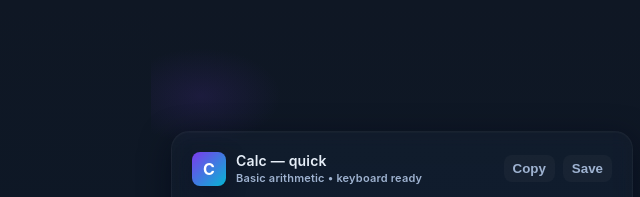
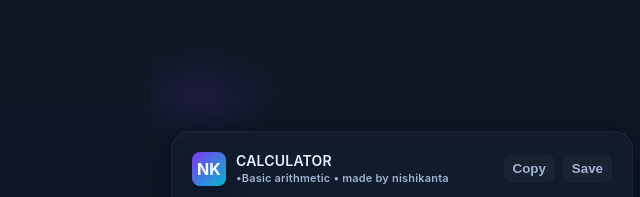
Before and after one commit to nishikantamahato844-prog/Calculater-, a plain HTML site: page index.html in a window 1280 px wide. Shown: the top 197 px of the page, 238-878 px from the left. Drawn offline with Linux system fonts and the light colour scheme.

Commit message:
Update index.html

```diff
--- a/index.html
+++ b/index.html
@@ -3,7 +3,7 @@
 <head>
 <meta charset="utf-8" />
 <meta name="viewport" content="width=device-width,initial-scale=1" />
-<title>Simple Modern Calculator</title>
+<title>Calculator</title>
 <style>
   :root{
     --bg1: #0f1724;
@@ -160,10 +160,10 @@
   <main class="calc-wrap" role="application" aria-label="Calculator">
     <div class="top-row">
       <div class="brand">
-        <div class="logo">C</div>
+        <div class="logo">NK</div>
         <div>
-          <div style="font-size:14px">Calc — quick</div>
-          <div style="font-size:11px;color:var(--muted);margin-top:2px">Basic arithmetic • keyboard ready</div>
+          <div style="font-size:14px">CALCULATOR</div>
+          <div style="font-size:11px;color:var(--muted);margin-top:2px">•Basic arithmetic • made by nishikanta</div>
         </div>
       </div>
 
```
